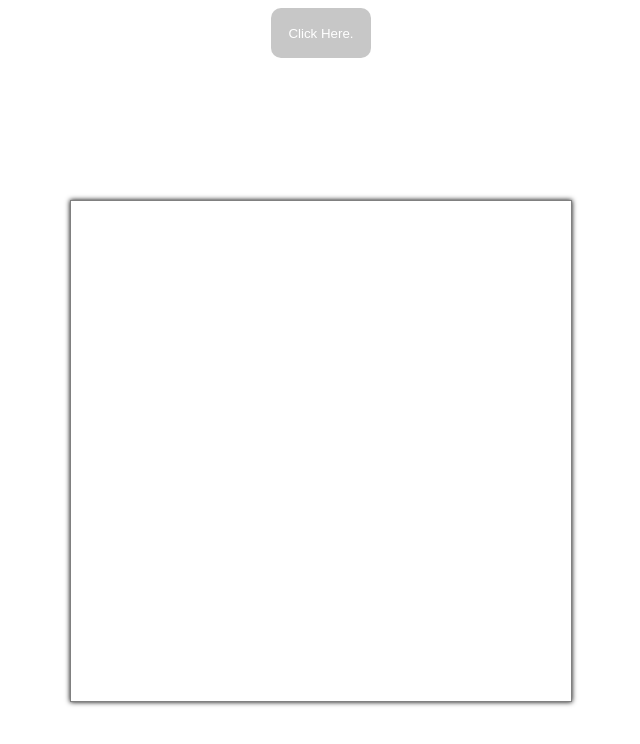
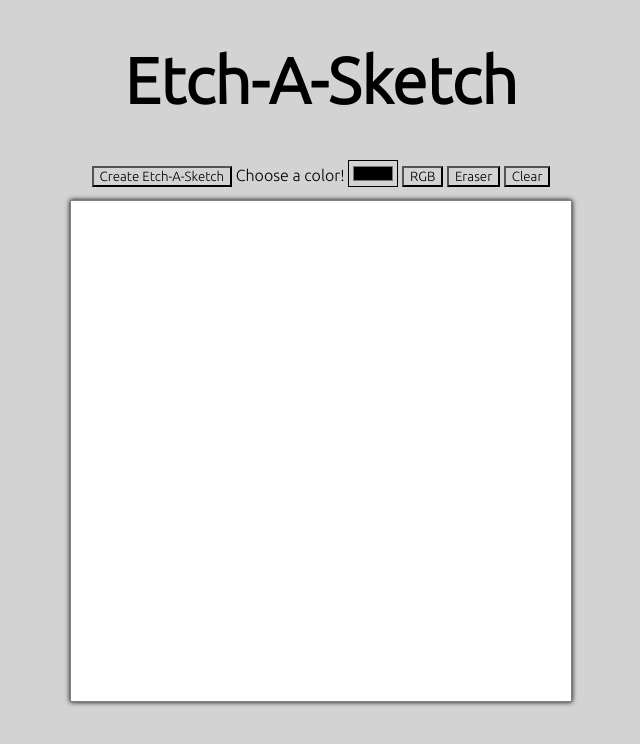
Before and after one commit to backley93/TOP_Etch_A_Sketch_Project, a plain HTML site: page index.html in a window 1280 px wide. Shown: the whole page, without its empty margins (319-959 px from the left). Drawn offline with Linux system fonts and the light colour scheme.

Commit message:
Forgot what I did

```diff
--- a/JavaScript.js
+++ b/JavaScript.js
@@ -1,6 +1,8 @@
 //Reference to the etch-a-sketch container
 
-const grid = document.querySelector('.gridCont');
+const grid = document.querySelector('.gridcont');
+
+let gridItem = null;
 
 //Function for creating grid
 
@@ -10,27 +12,25 @@ let gridArea = null;
 
 let itemSize = null;
 
-const changeGrid = document.querySelector('.change');
+const changeGrid = document.querySelector('.creategrid');
 
 changeGrid.addEventListener('click', (e) => {
     gridSize = prompt('Input a number.', '4');
     gridSize = parseInt(gridSize);
-    if (gridSize > 100) {
+    if (gridSize > 64) {
         alert('Grid can\'t be larger than 100 x 100.');
         return;
     }
     gridArea = gridSize * gridSize;
     itemSize = (1/gridSize) * 100 + '%';
     for (i = 1; i <= gridArea; i++) {
-    const gridItem = document.createElement('div');
+    gridItem = document.createElement('div');
     gridItem.style.width = itemSize;
     gridItem.style.height = itemSize;
+    gridItem.style.backgroundColor = 'white';
+    gridItem.classList.add('griditem');
     grid.appendChild(gridItem);
+    gridItem.addEventListener('mouseover', (e) => {
+        e.target.style.backgroundColor = 'blue';
+    })
 }});
-
-
-
-
-
-
-// gridItem.classList.add('gridItem');
--- a/index.html
+++ b/index.html
@@ -5,17 +5,27 @@
         <title>Etch-A-Sketch Project</title>
         <meta charset="UTF-8">
         <link rel="stylesheet" href="style.css">
+        <link href="https://fonts.googleapis.com/css2?family=Bungee&family=Ubuntu:wght@300&display=swap" rel="stylesheet">
         <script src="JavaScript.js" defer></script>
     </head>
 
     <body>
-    <div class="buttCont">
-        <button class="change">Click Here.</button>
-    </div>
+        <div class="banner">
+            <h1>Etch-A-Sketch</h1>
+        </div>
 
-    <div class="container">
-        <div class="gridCont"></div>
-    </div>
+        <div class="container">
+            <div class="buttcont">
+                <button class="creategrid">Create Etch-A-Sketch</button>
+                <label for="pickcolor">Choose a color!
+                    <input type="color" class="pickcolor" name="pickcolor">
+                </label>
+                <button class="random">RGB</button>
+                <button class="eraser">Eraser</button>
+                <button class="clear">Clear</button>
+            </div>
+            <div class="gridcont"></div>
+        </div>
     </body>
 
 </html>
--- a/style.css
+++ b/style.css
@@ -1,15 +1,16 @@
-.change {
-    border: none;
-    background-color: rgb(199, 199, 199);
-    width: 100px;
-    height: 50px;
-    border-radius: 10px;
-    color: white;
+* {
+    font-family: 'Ubuntu', sans-serif;
+    background-color: rgb(211, 211, 211);
 }
 
-.buttCont {
-    display: flex;
-    justify-content: center;
+h1 {
+    text-align: center;
+    margin: none;
+    font-size: 64px;
+}
+
+.banner {
+    margin: 20px;
 }
 
 .container {
@@ -17,7 +18,7 @@
     justify-content: center;
 }
 
-.gridCont {
+.gridcont {
     width: 500px;
     height: 500px;
     margin: none;
@@ -27,8 +28,5 @@
     box-shadow: 0 0 5px rgb(0, 0, 0);
     position: absolute;
     top: 25%;
+    background-color: white;
 }
-
-.gridItem:hover {
-    background-color: black;
-}
```
